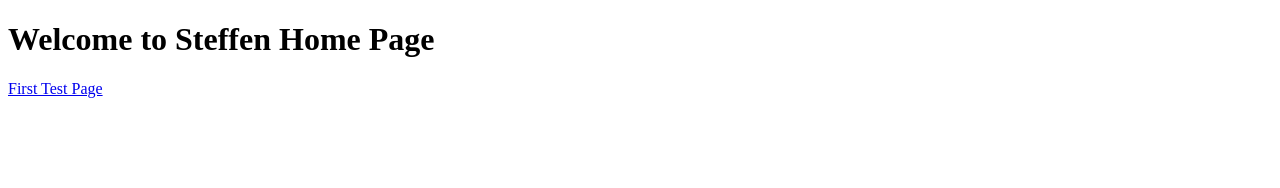
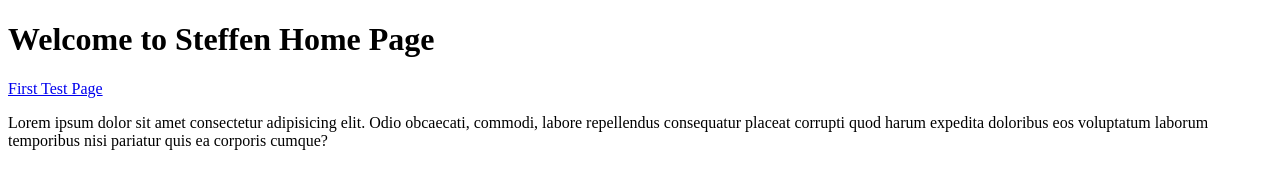
Before and after one commit to shaypatricks/shaypatricks.github.io, a plain HTML site: page index.html in a window 1280 px wide. Drawn offline with Linux system fonts and the light colour scheme.

Commit message:
added lorem ipsium

```diff
--- a/index.html
+++ b/index.html
@@ -10,5 +10,7 @@
    <h1>Welcome to Steffen Home Page</h1>
 
     <a href="pages/index.html">First Test Page</a>
+
+    <p>Lorem ipsum dolor sit amet consectetur adipisicing elit. Odio obcaecati, commodi, labore repellendus consequatur placeat corrupti quod harum expedita doloribus eos voluptatum laborum temporibus nisi pariatur quis ea corporis cumque?</p>
 </body>
 </html>
```
